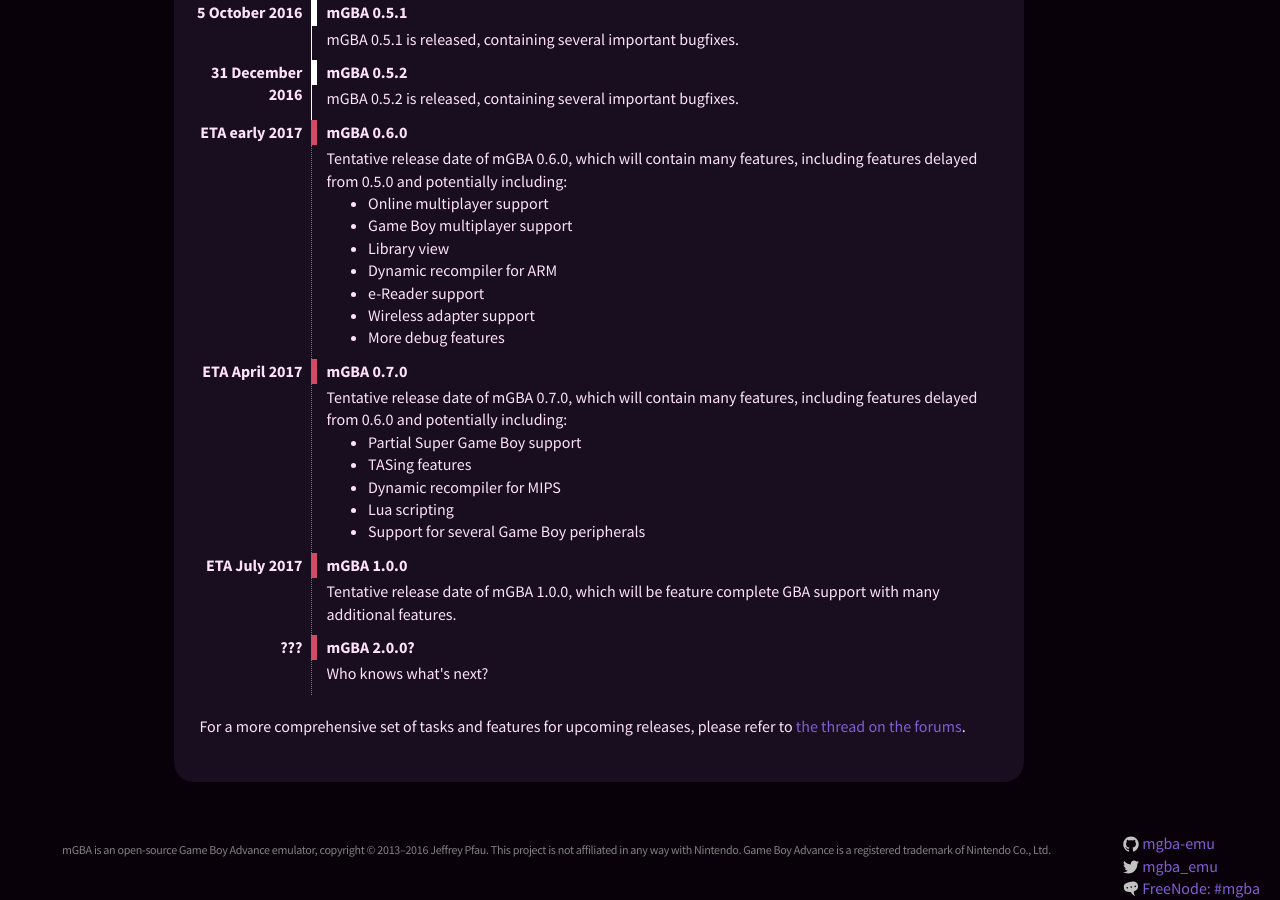
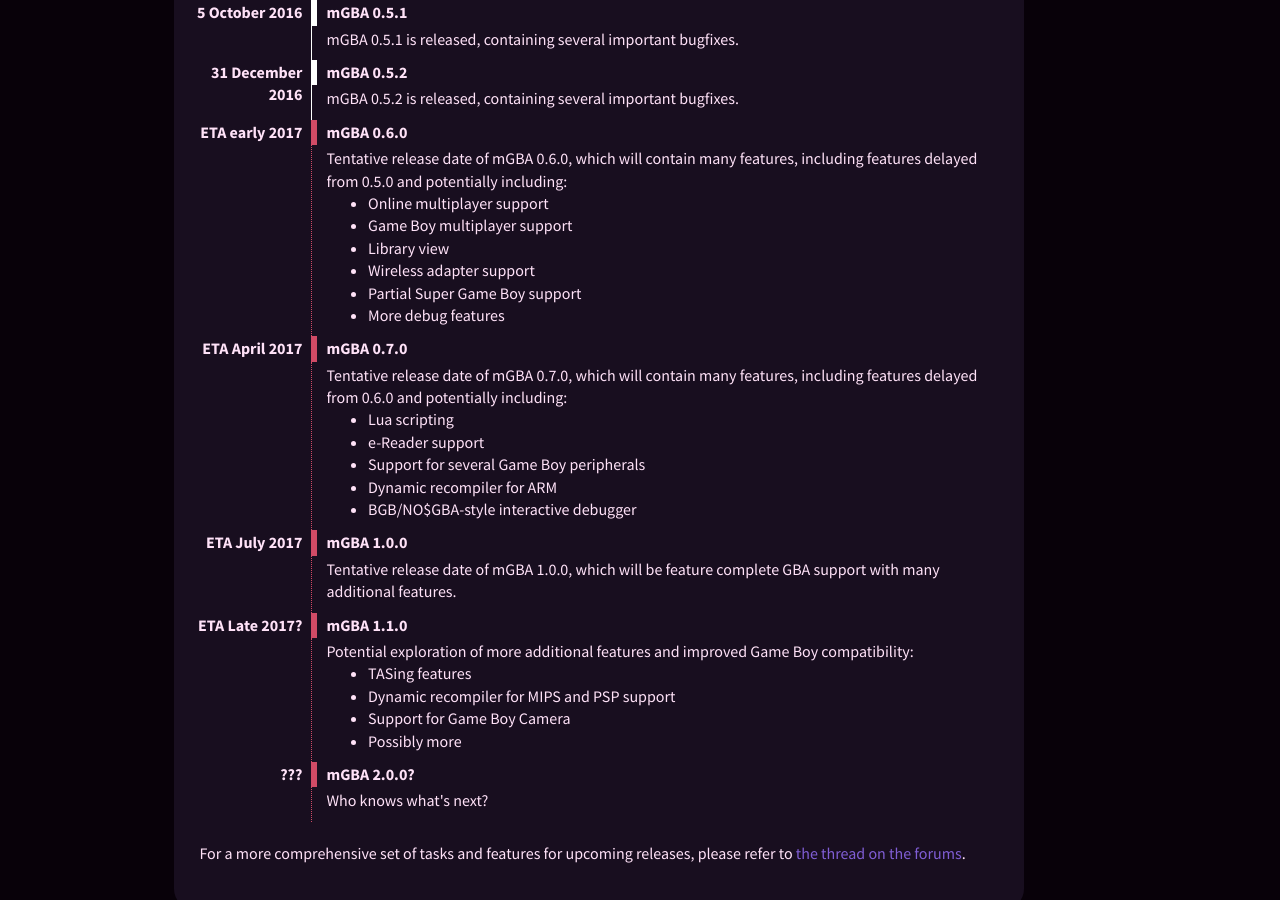
Before and after one commit to mgba-emu/www, a Jekyll site: the page built from timeline.markdown, in a window 1280 px wide and 900 px high, scrolled down 2797 px. Built offline with Jekyll 4.4.1, drawn with Linux system fonts in a browser that asks for light colours.

Commit message:
Update timeline

```diff
--- a/timeline.markdown
+++ b/timeline.markdown
@@ -173,9 +173,8 @@
 		<li>Online multiplayer support</li>
 		<li>Game Boy multiplayer support</li>
 		<li>Library view</li>
-		<li>Dynamic recompiler for ARM</li>
-		<li>e-Reader support</li>
 		<li>Wireless adapter support</li>
+		<li>Partial Super Game Boy support</li>
 		<li>More debug features</li>
 	</ul>
 </dd>
@@ -186,11 +185,11 @@
 <dd class="tl-future">
 	<p>Tentative release date of mGBA 0.7.0, which will contain many features, including features delayed from 0.6.0 and potentially including:</p>
 	<ul>
-		<li>Partial Super Game Boy support</li>
-		<li>TASing features</li>
-		<li>Dynamic recompiler for MIPS</li>
 		<li>Lua scripting</li>
+		<li>e-Reader support</li>
 		<li>Support for several Game Boy peripherals</li>
+		<li>Dynamic recompiler for ARM</li>
+		<li>BGB/NO$GBA-style interactive debugger</li>
 	</ul>
 </dd>
 <dt class="tl-future">
@@ -199,6 +198,19 @@
 </dt>
 <dd class="tl-future">
 	<p>Tentative release date of mGBA 1.0.0, which will be feature complete GBA support with many additional features.</p>
+</dd>
+<dt class="tl-future">
+	<aside class="tl-date">ETA Late 2017?</aside>
+	mGBA 1.1.0
+</dt>
+<dd class="tl-future">
+	<p>Potential exploration of more additional features and improved Game Boy compatibility:</p>
+	<ul>
+		<li>TASing features</li>
+		<li>Dynamic recompiler for MIPS and PSP support</li>
+		<li>Support for Game Boy Camera</li>
+		<li>Possibly more</li>
+	</ul>
 </dd>
 <dt class="tl-future">
 	<aside class="tl-date">???</aside>
```
